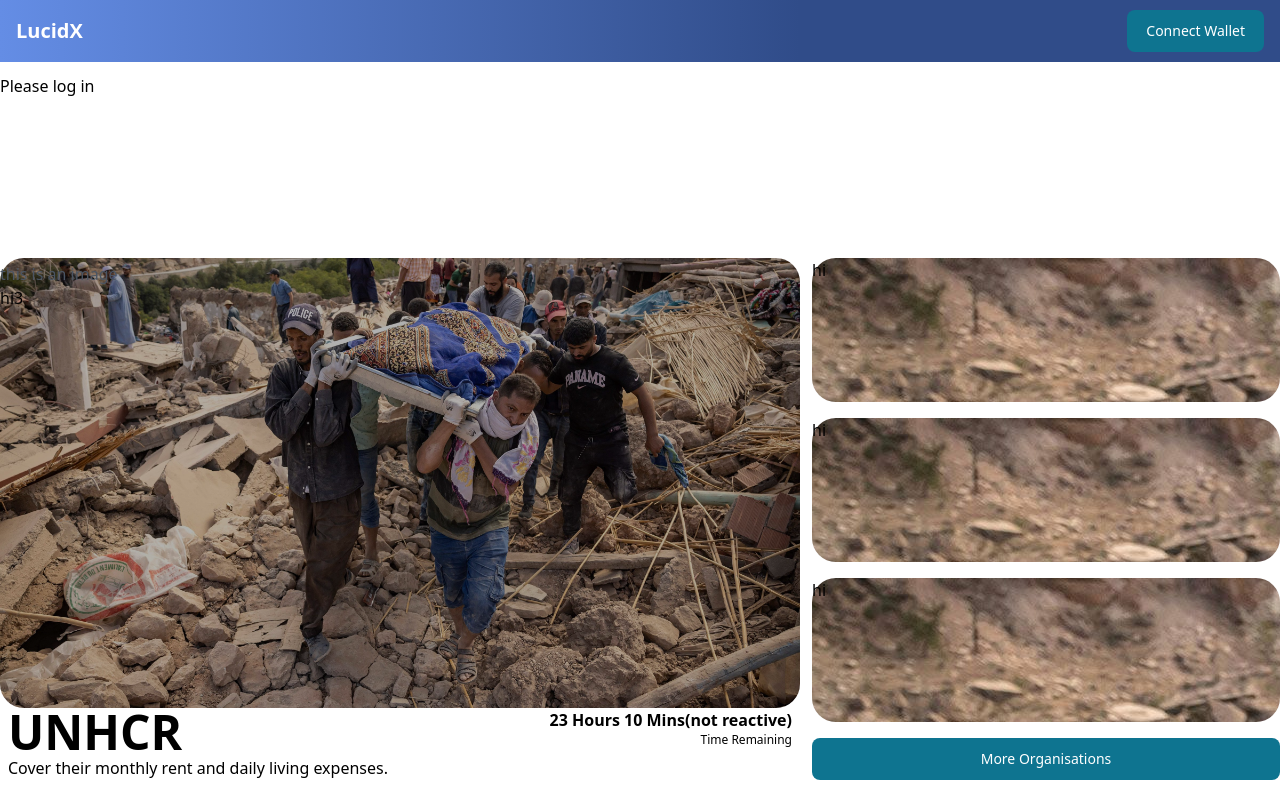
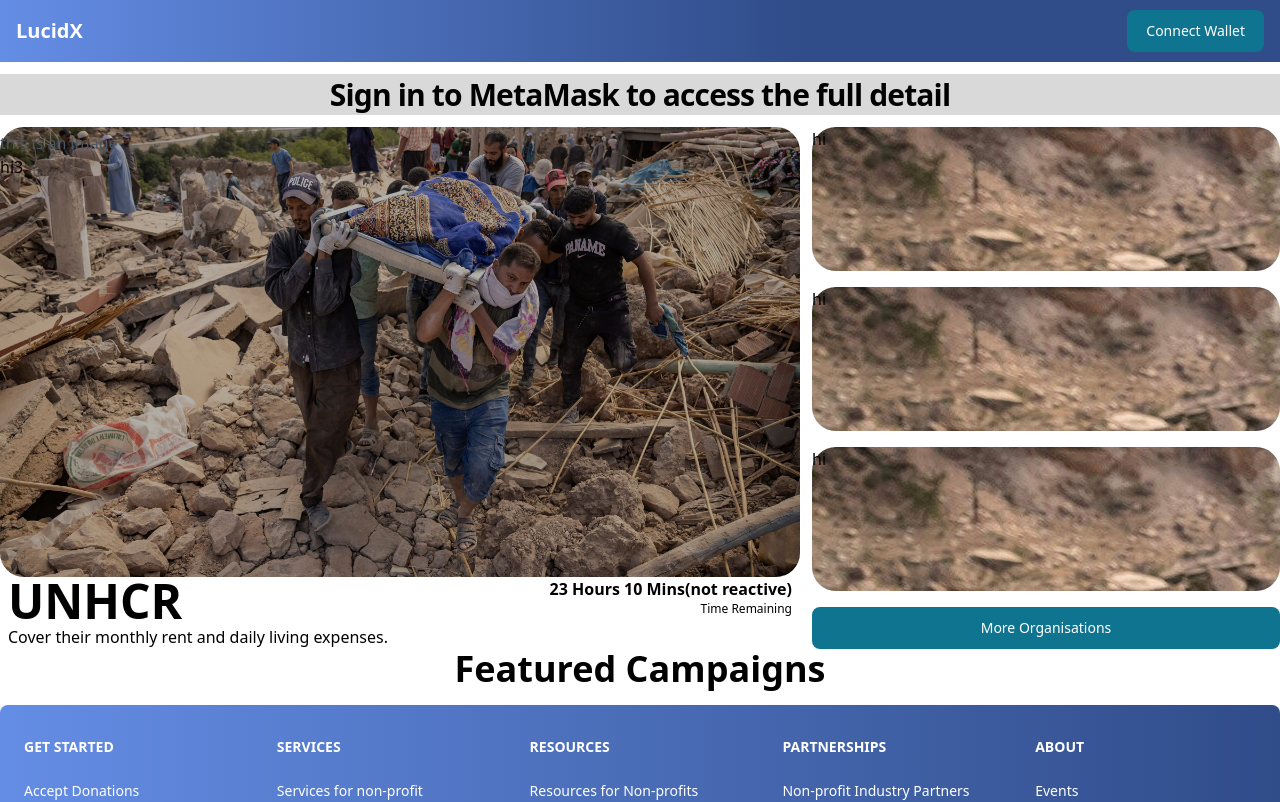
Before and after one commit to USNOOZEULOSE/LucidX, a Next.js app in the folder src/: page / in a window 1280 px wide. Shown: the top 802 px of the page. Built offline with nearby package versions, Linux system fonts and the light colour scheme.

Commit message:
<feat> Proposal Page

```diff
--- /dev/null
+++ b/src/app/NGO/[id]/[proposal]/page.jsx
@@ -0,0 +1,63 @@
+"use client";
+
+import { Card } from "flowbite-react";
+import ngoData from "../../../../utils/resource.json";
+// can get id from params?
+export default function donorPagewithProposal({ params }) {
+
+  let input = decodeURI(params.proposal).replace(/\s+/g, ' ');
+  console.log(input)
+  const selectedProposal = ngoData.find((ngo) => ngo.projects.includes(input));
+
+  if (!selectedProposal) {
+    return <div>Proposal not found</div>;
+  }
+
+  return (
+    <div className="w-full">
+      <div className="mt-4">
+        <h1 className="text-4xl text-center"></h1>
+        <p className="text-2xl text-center"></p>
+      </div>
+      <div
+        className="m-6 p-6 rounded-3xl grid md:grid-cols-2 md:gap-6 text-center font-bold text-3xl"
+        style={{ background: `#E8E5DA` }}
+      >
+        {input}
+        <div className="text-center text-xs">By {params.id}</div>
+      </div>
+      <div>
+        <div className="text-3xl font-bold text-center">
+          Proposal
+        </div>
+        <div
+          className="m-6 p-6 rounded-3xl drop-shadow-lg flex items-center"
+          style={{
+            background: `linear-gradient(0deg, rgba(158, 183, 229, 0.54) 3.17%, rgba(158, 183, 229, 0.00) 147.39%);`,
+          }}
+        >
+          <div>{"Money donated\n"}</div>
+        </div>
+      </div>
+      {/* <div className=" gap-x-4 m-6 grid grid-cols-2 ">
+        {selectedNGO.projects.map((project) => (
+          <Card
+            className="w-full h-auto p-4 rounded-lg shadow-lg "
+            horizontal
+            imgSrc="https://media.istockphoto.com/id/956468886/photo/elderly-woman-sitting-at-the-table-counting-money-in-her-wallet.jpg?s=612x612&w=0&k=20&c=79-BGvIgkU-68-2q7bCS1Y39bjohmz9fe5hvm6tg2lo="
+          >
+            <h5 className="text-2xl font-bold tracking-tight text-gray-900 dark:text-white">
+              {project}
+            </h5>
+            <div className="font-normal text-gray-700 dark:text-gray-400">
+              <div>
+                Here are the biggest enterprise technology acquisitions of 2021
+                so far, in reverse chronological order.
+              </div>
+            </div>
+          </Card>
+        ))}
+      </div> */}
+    </div>
+  );
+}
--- a/src/components/Homepage.jsx
+++ b/src/components/Homepage.jsx
@@ -8,9 +8,17 @@ export const Homepage = ({ isUserLoggedIn }) => {
   const [connecting, setConnecting] = useState(false);
 
   return (
-    <div className="flex flex-col gap-y-40">
+    <div className="flex flex-col gap-y-30">
       <div className="mt-3">
-        {isUserLoggedIn ? <WalletDisplay /> : <div>Please log in</div>}
+        {isUserLoggedIn ? <WalletDisplay /> :
+          <div className="loginprom">
+              <div className="bg-[#d9d9d9]">
+                  <div className="font-semibold text-black text-[30px] tracking-[-0.85px] leading-[normal] text-center mb-3">
+                  Sign in to MetaMask to access the full detail
+                  </div>
+              </div>
+          </div>
+        }
       </div>
       <div>
         <div className="flex flex-row">
@@ -48,7 +56,6 @@ export const Homepage = ({ isUserLoggedIn }) => {
             >
               <Link href={"/ngo/worldwildlife"}>hi</Link>
             </div>
-
             <div
               className="w-200 h-100 rounded-3xl flex-grow"
               style={{
--- a/src/components/Navibar.jsx
+++ b/src/components/Navibar.jsx
@@ -51,7 +51,6 @@ export default function Navibar(){
       <div>
       <Navbar fluid style={navstyling}>
         <Navbar.Brand href="https://flowbite-react.com">
-
           <span className="self-center whitespace-nowrap  text-white text-xl font-semibold dark:text-white">
             LucidX
           </span>
--- a/src/components/loginProm.jsx
+++ /dev/null
@@ -1,5 +0,0 @@
-import React from "react";
-
-export default loginProm = () =>{
-
-}
--- a/src/utils/resource.json
+++ b/src/utils/resource.json
@@ -14,7 +14,6 @@
     "Objective": "Provide Sufficient clothing",
     "Current situation": "Lorem ipsum dolor sit amet, consectetur adipiscing elit. Maecenas scelerisque faucibus nulla aliquam sodales. Integer euismod, lectus eget commodo venenatis, ipsum tellus convallis ipsum, a maximus erat elit eget risus. Integer convallis eros velit. Donec elementum justo pellentesque bibendum molestie. Maecenas tempus tempor porta. Praesent varius purus quam, porttitor laoreet leo egestas id.",
     "Proposal": "But I must explain to you how all this mistaken idea of denouncing pleasure and praising pain was born and I will give you a complete account of the system, and expound the actual teachings of the great explorer of the truth, the master-builder of human happiness. No one rejects, dislikes, or avoids pleasure itself, because it is pleasure, but because those who do not know how to pursue pleasure rationally encounter consequences that are extremely painful. Nor again is there anyone who loves or pursues or desires to obtain pain of itself, because it is pain, but because occasionally circumstances occur in which toil and pain can procure him some great pleasure. To take a trivial example, which of us ever undertakes laborious physical exercise, except to obtain some advantage from it? But who has any right to find fault with a man who chooses to enjoy a pleasure that has no annoying consequences, or one who avoids a pain that produces no resultant pleasure?"
-
 
   },
   {
```
